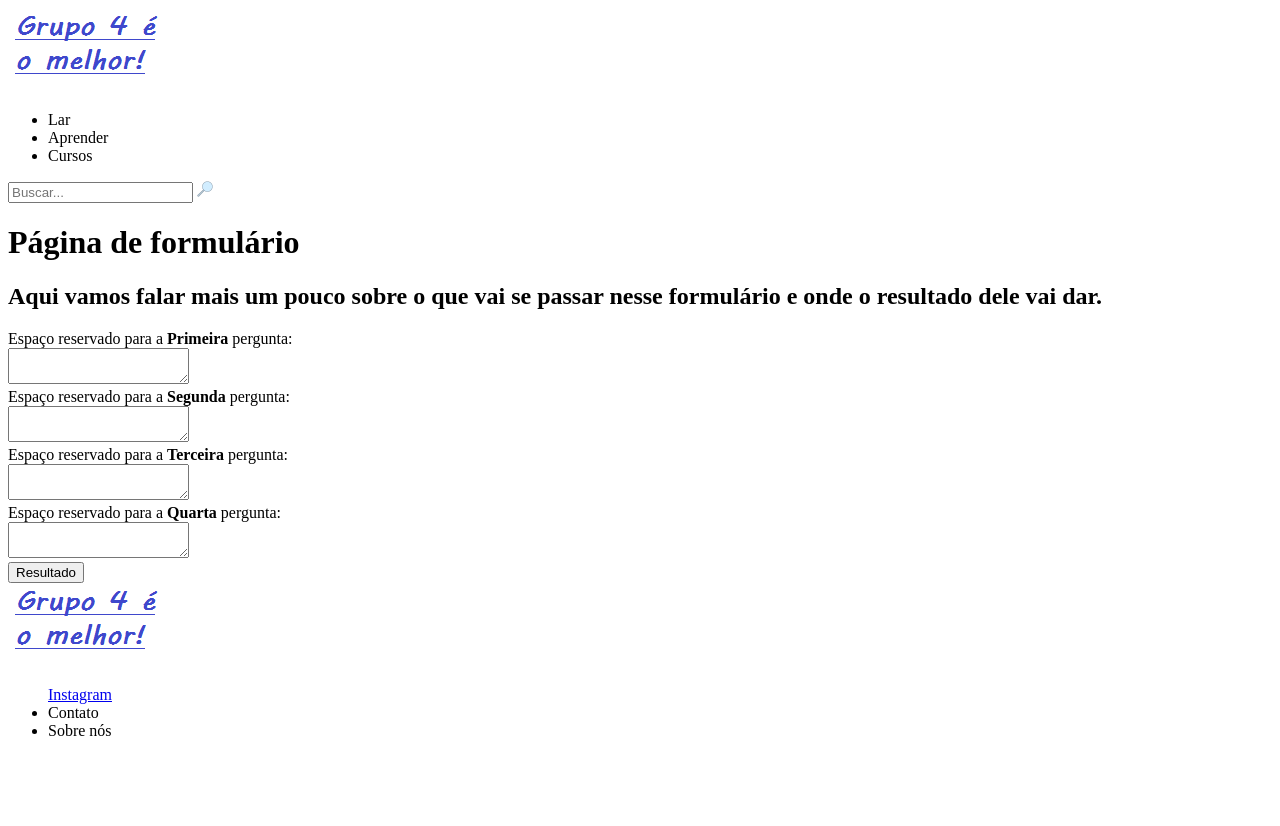
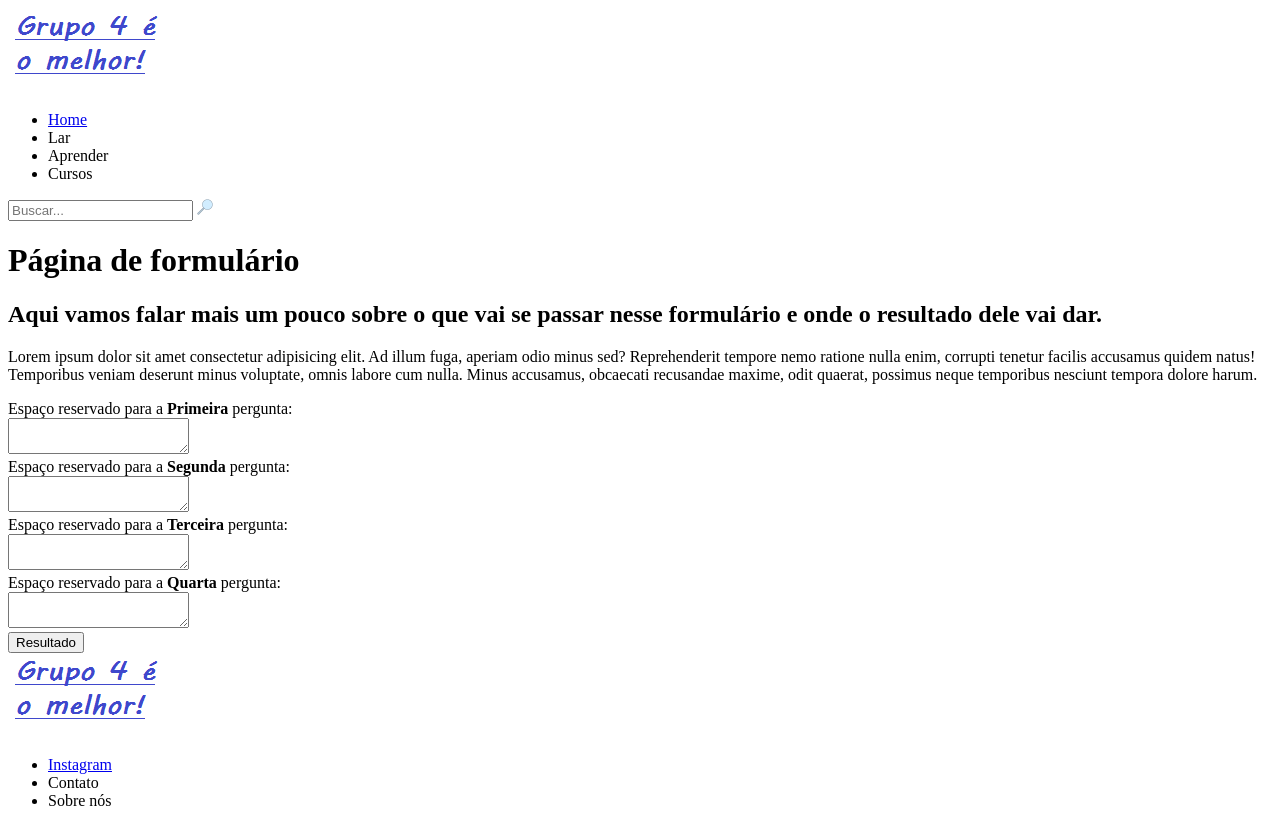
Before and after one commit to DevDan7/proz_grupo_4, a plain HTML site: page sprint02/layout02/pag4-formulario.html in a window 1280 px wide. Before the commit the page ends 800 px from the top, so only its background shows below. Drawn offline with Linux system fonts and the light colour scheme.

Commit message:
Linkei home a pagina index e criei uma section que contém um paragrafo com lorem para ser substituido futuramente

```diff
--- a/sprint02/layout02/pag4-formulario.html
+++ b/sprint02/layout02/pag4-formulario.html
@@ -10,6 +10,7 @@
         <img src="images/logo-g4.png" alt="Logo do grupo 4">
         <nav>
             <ul>
+                <li><a href="./index.html">Home</a></li>
                 <li>Lar</li>
                 <li>Aprender</li>
                 <li>Cursos</li>
@@ -26,6 +27,11 @@
 
         <h1>Página de formulário</h1>
         <h2>Aqui vamos falar mais um pouco sobre o que vai se passar nesse formulário e onde o resultado dele vai dar.</h2>
+        <section>
+          <p>Lorem ipsum dolor sit amet consectetur adipisicing elit. Ad illum fuga, aperiam odio minus sed? Reprehenderit tempore nemo ratione nulla enim,
+             corrupti tenetur facilis accusamus quidem natus! Temporibus veniam deserunt minus voluptate, omnis labore cum nulla. Minus accusamus,
+              obcaecati recusandae maxime, odit quaerat, possimus neque temporibus nesciunt tempora dolore harum.</p>
+        </section>
 
         <form action="Formulario" method="post">
             <div>
@@ -55,7 +61,7 @@
     <footer>
         <img src="images/logo-g4.png" alt="Logo do grupo 4">
         <ul>
-            <a href="https://www.instagram.com/">Instagram</a>
+            <li><a href="https://www.instagram.com/">Instagram</a></li>
             <li>Contato</li>
             <li>Sobre nós</li>
         </ul>
```
